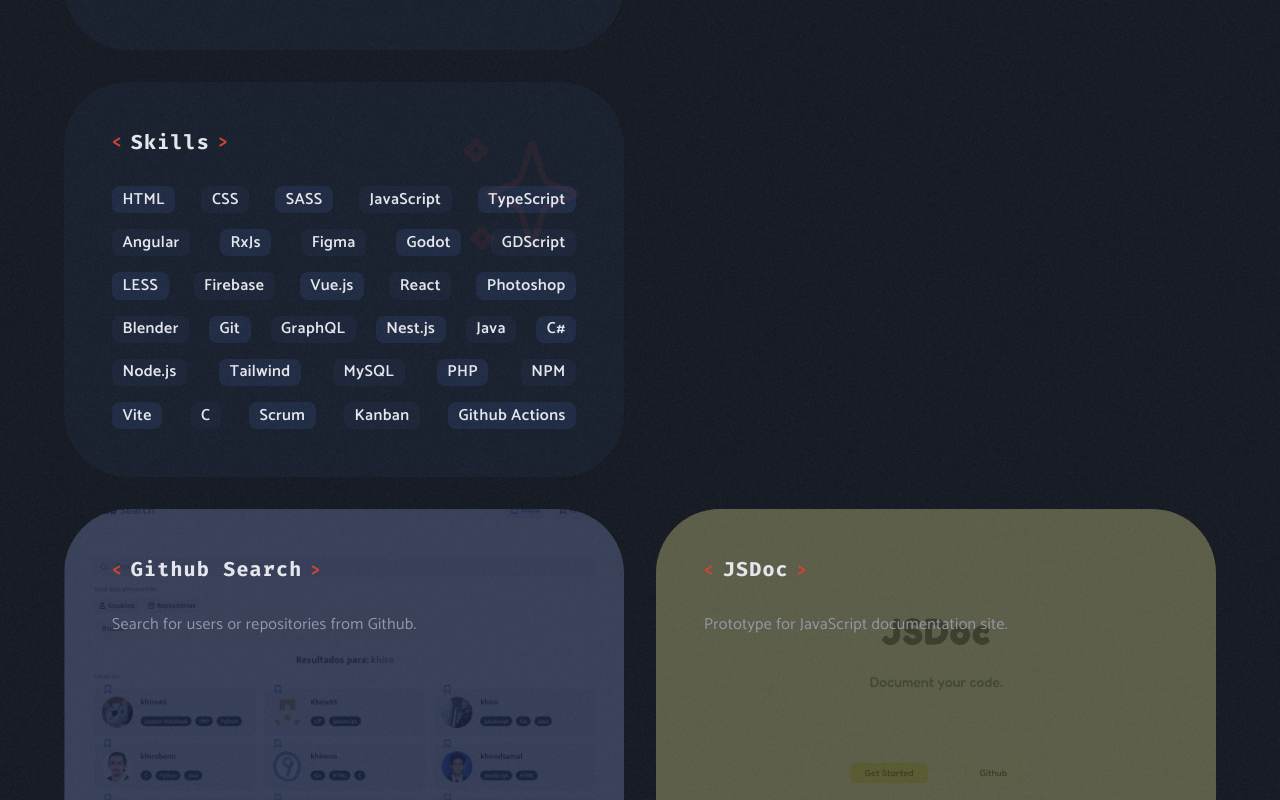
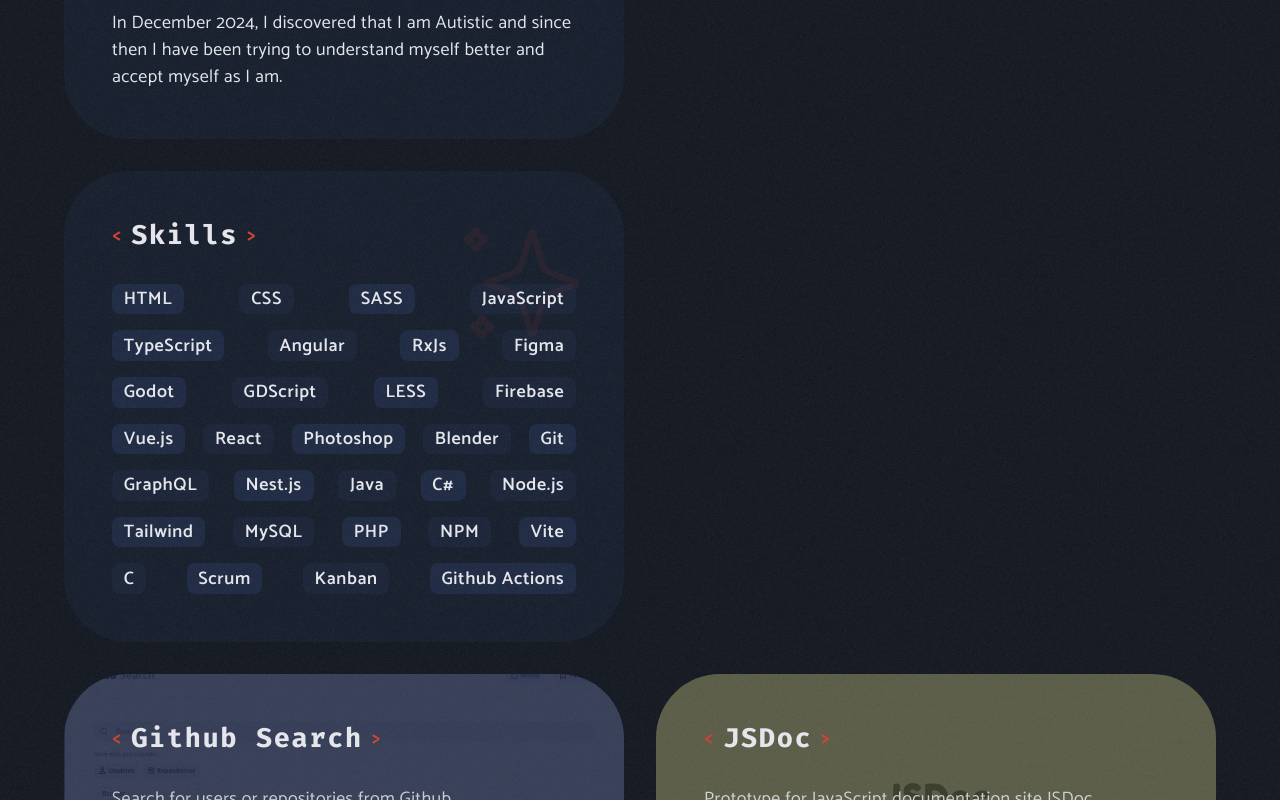
Before and after one commit to zKhiro/zkhiro.github.io, an Angular app: page / in a window 1280 px wide. Shown: the part 1300-2100 px from the top of the page. Built offline with nearby package versions, Linux system fonts and the light colour scheme.

Commit message:
Minor adjustment for better readability

```diff
--- a/src/app/shared/components/card-project/card-project.component.html
+++ b/src/app/shared/components/card-project/card-project.component.html
@@ -5,9 +5,9 @@
   [href]="content.url"
   [style.backgroundImage]="'url(/assets/images/projects/' + content.thumbnail + ')'"
 >
-  <h3 class="tag mb-5">{{ content.name }}</h3>
+  <h2 class="tag mb-5">{{ content.name }}</h2>
 
-  <p class="text-body-secondary mb-0"><ng-content></ng-content></p>
+  <p class="project-description mb-0"><ng-content></ng-content></p>
 
   <div class="d-flex mt-auto justify-content-between">
     <ul class="badge-list align-items-end fs-5">
--- a/src/app/shared/components/card-project/card-project.component.scss
+++ b/src/app/shared/components/card-project/card-project.component.scss
@@ -9,6 +9,10 @@
   background-size: 0;
   height: fun.convert-px-to-rem(420);
   overflow: hidden;
+
+  .project-description {
+    opacity: .85;
+  }
 
   &::before {
     background-image: inherit;
@@ -33,7 +37,7 @@
   &:hover {
     &::before {
       opacity: .3;
-      transform: scale(1.01);
+      transform: scale(1.02);
     }
 
     .icon {
--- a/src/app/views/home/home.component.html
+++ b/src/app/views/home/home.component.html
@@ -25,7 +25,7 @@
   <section class="left-column d-flex flex-column col-lg col-12 gap-5">
     <div class="card p-lg-6 p-5">
       <header class="d-flex align-items-center gap-4 mb-5">
-        <h3 class="card-header tag">{{ homeViewLocale.ABOUT_ME.HEADER }}</h3>
+        <h2 class="card-header tag">{{ homeViewLocale.ABOUT_ME.HEADER }}</h2>
         <div class="badge badge-pronoun">{{ homeViewLocale.ABOUT_ME.PRONOUN }}</div>
       </header>
 
@@ -41,7 +41,7 @@
     </div>
 
     <div class="skill-list card p-lg-6 p-5">
-      <h3 class="tag mb-5">{{ homeViewLocale.SKILL.HEADER }}</h3>
+      <h2 class="tag mb-5">{{ homeViewLocale.SKILL.HEADER }}</h2>
       <svg class="icon skill" fill="none" xmlns="http://www.w3.org/2000/svg" viewBox="0 0 24 24">
         <path stroke="currentColor" stroke-linecap="round" stroke-linejoin="round" d="m21.41 13.01-4.06 1.48a2 2 0 0 0-1.23 1.29l-1.55 5.05a.16.16 0 0 1-.16.11.16.16 0 0 1-.15-.11l-1.55-5.05a2 2 0 0 0-1.23-1.3L7.4 13.02a.2.2 0 0 1 0-.36l4.07-1.48a2 2 0 0 0 1.23-1.3l1.55-5.04a.16.16 0 0 1 .3 0l1.56 5.05a2 2 0 0 0 1.23 1.29l4.06 1.48a.2.2 0 0 1 0 .36ZM4.16 6.08c.47.16.85.53 1 1 .08.24.42.24.5 0a1.58 1.58 0 0 1 1-1 .26.26 0 0 0 0-.5 1.58 1.58 0 0 1-1-1 .26.26 0 0 0-.5 0 1.58 1.58 0 0 1-1 1 .26.26 0 0 0 0 .5Zm3.5 14a1.58 1.58 0 0 0-1 1 .26.26 0 0 1-.5 0 1.58 1.58 0 0 0-1-1 .26.26 0 0 1 0-.5 1.58 1.58 0 0 0 1-1 .26.26 0 0 1 .5 0c.16.47.53.84 1 1 .24.08.24.42 0 .5Z"/>
       </svg>
--- a/src/locale/en.json
+++ b/src/locale/en.json
@@ -25,7 +25,7 @@
     "CODEPEN": "See my experiments on CodePen.",
     "PROJECTS": {
       "GITHUB_SEARCH_DESCRIPTION": "Search for users or repositories from Github.",
-      "JSDOC_DESCRIPTION": "Prototype for JavaScript documentation site."
+      "JSDOC_DESCRIPTION": "Prototype for JavaScript documentation site JSDoc."
     }
   }
 }
--- a/src/locale/pt.json
+++ b/src/locale/pt.json
@@ -25,7 +25,7 @@
     "CODEPEN": "Veja meus experimentos no CodePen.",
     "PROJECTS": {
       "GITHUB_SEARCH_DESCRIPTION": "Procure por usuários ou repositórios no Github.",
-      "JSDOC_DESCRIPTION": "Protótipo para o site de documentação JavaScript."
+      "JSDOC_DESCRIPTION": "Protótipo para o site de documentação JavaScript JSDoc."
     }
   }
 }
--- a/src/scss/abstracts/variables/_typography.scss
+++ b/src/scss/abstracts/variables/_typography.scss
@@ -5,7 +5,7 @@
 $headings-font-weight:  700;
 
 $font-size-root:  16;
-$font-size-base:  1rem;
+$font-size-base:  1.125rem;
 $h1-font-size:    clamp($font-size-base * 2.0, 4.5vw, $font-size-base * 3);
 $h2-font-size:    clamp($font-size-base * 1.25, 3vw, $font-size-base * 1.5);
 $h3-font-size:    $font-size-base * 1.25;
--- a/src/scss/components/_badge.scss
+++ b/src/scss/components/_badge.scss
@@ -17,7 +17,7 @@
   background-color: map.get(colors.$theme, "bg-light");
   cursor: default;
   display: inline-flex;
-  letter-spacing: .025em;
+  letter-spacing: .035em;
 
   &.badge-pronoun {
     font-size: fun.convert-px-to-rem(14);
```
